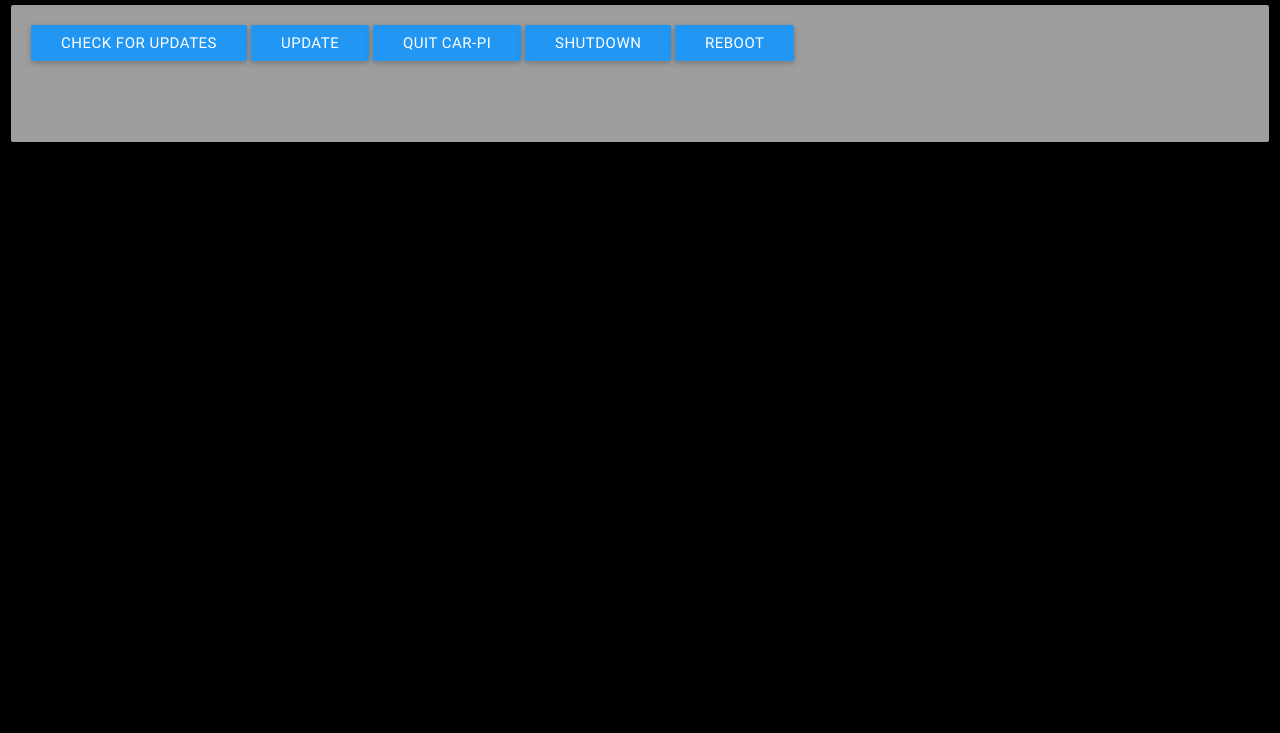
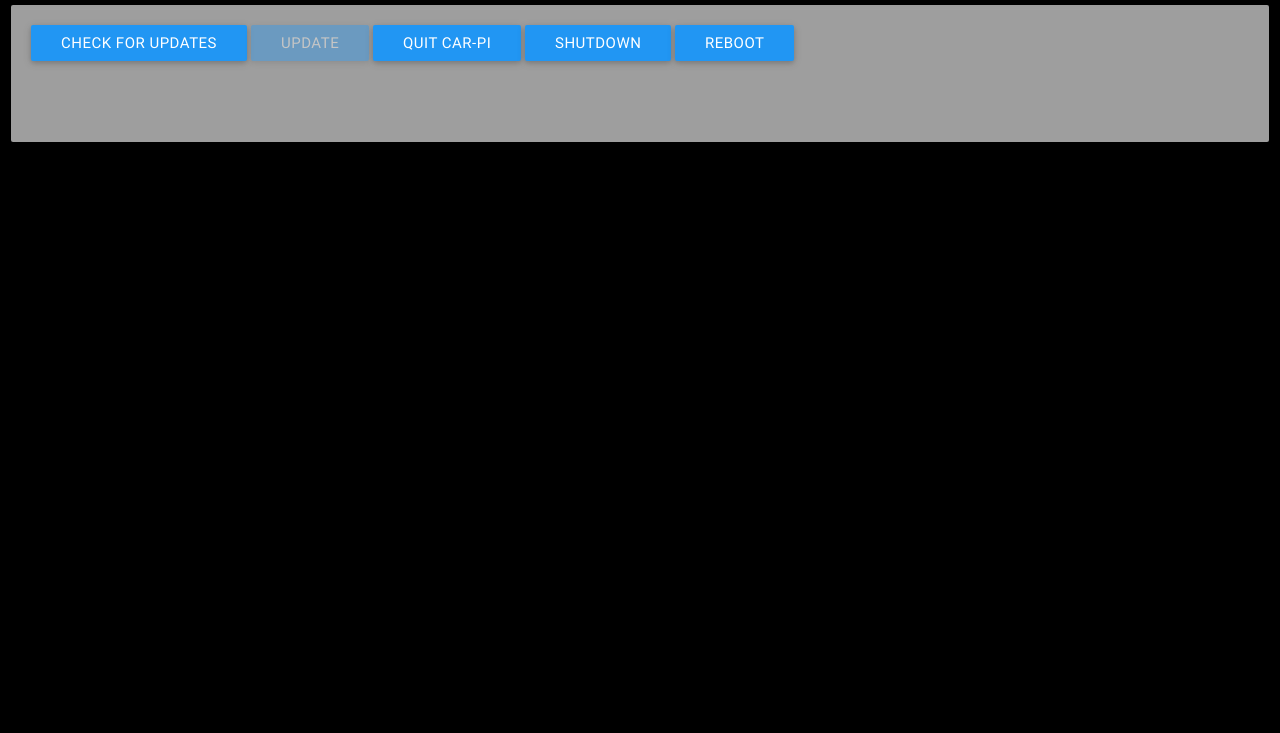
Before and after one commit to jsnee/CarPi, a website: page public/settings.html in a window 1280 px wide. Shown: the part 67-800 px from the top of the page. Drawn offline with Linux system fonts and the light colour scheme; no server answers.

Commit message:
Fix update button

```diff
--- a/package.json
+++ b/package.json
@@ -1,6 +1,6 @@
 {
   "name": "car-pi",
-  "version": "0.0.2",
+  "version": "0.0.3",
   "description": "Node server built to host interface for bluetooth media center",
   "main": "server.js",
   "scripts": {
--- a/public/settings.html
+++ b/public/settings.html
@@ -28,7 +28,7 @@
 						<a class="waves-effect waves-light btn blue" data-bind="click: vm.checkForUpdates">Check For Updates</a>
 						<div data-bind="text: 'Current Version: {0}'.format(vm.carPiInfo() ? vm.carPiInfo().version : null), visible: vm.carPiInfo"></div>
 						<div data-bind="text: 'Available Version: {0}'.format(vm.availableVersion()), visible: vm.availableVersion"></div>
-						<a class="waves-effect waves-light btn blue" data-bind="click: vm.update, enable: vm.updateAvailable">Update</a>
+						<a class="waves-effect waves-light btn blue" data-bind="click: vm.update, css: { 'btn-disabled': !vm.updateAvailable() }">Update</a>
 						<a class="waves-effect waves-light btn blue" data-bind="click: vm.quit">Quit Car-Pi</a>
 						<a class="waves-effect waves-light btn blue" data-bind="click: vm.shutdown">Shutdown</a>
 						<a class="waves-effect waves-light btn blue" data-bind="click: vm.reboot">Reboot</a>
--- a/public/style.css
+++ b/public/style.css
@@ -12,6 +12,12 @@ blockquote {
   font-style: normal;
   font-weight: 400;
   src: local('Material Icons'), local('MaterialIcons-Regular'), url(lib/fonts/2fcrYFNaTjcS6g4U3t-Y5ZjZjT5FdEJ140U2DJYC3mY.woff2) format('woff2');
+}
+
+.btn-disabled {
+  pointer-events: none;
+  cursor: default;
+  opacity: 0.4;
 }
 
 .material-icons {
```
